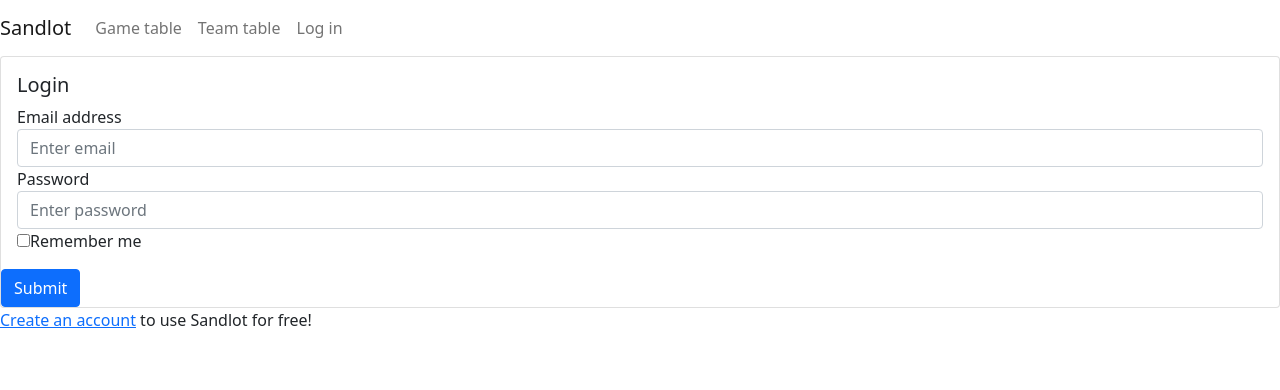
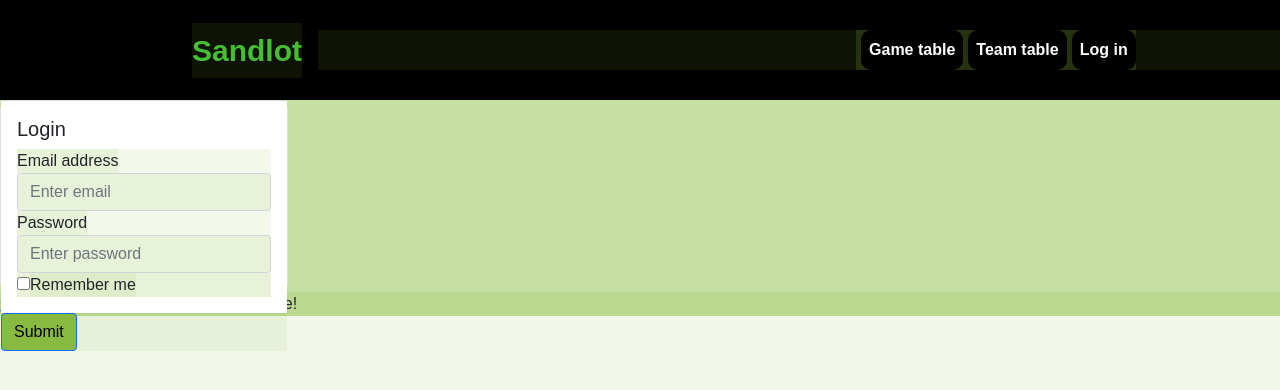
Before and after one commit to kaheiseki/sandlot, a React (Create React App) app: page /login in a window 1280 px wide. Shown: the top 390 px of the page. Built offline with nearby package versions, Linux system fonts and the light colour scheme; no server answers.

Commit message:
edit css

```diff
--- a/src/components/header/header.css
+++ b/src/components/header/header.css
@@ -1,5 +1,9 @@
-/* *{
-  font-family: 'Arial Rounded MT Bold',sans-serif;}
+*{
+  font-family: 'Arial Rounded MT Bold',sans-serif;
+}
+*:not(.header_outline){
+  background-color: rgba(136,185,64, 0.1) !important;
+}
 .header_outline{
   background-color: black !important;
 }
@@ -7,38 +11,33 @@
 .header_outline{
   height: 100px;
 }
+  /* Sandlot */
   .headerText{
     font-size: 40px;
     font-weight: bold;
     margin-left: 15%;
     color: #45be35 !important;
-
   }
-
   .headerText:hover{
-  color: #88b940 !important;
+    color: #45be35 !important;
     background: -webkit-linear-gradient(0deg, #40E0D0, #FF8C00, #FF0080);
     -webkit-background-clip: text;
     -webkit-text-fill-color: transparent;
   }
+
     .header_contents_outline{
       margin-right: 15%;
       margin-left: auto;
     }
-.mr-auto{
-  background-color: black !important;
-}
+      /* Game Table, Team Table, etc... */
       .headerContents{
-  background-color: black !important;
         font-size: 20px;
-  justify-content: flex-end;
-  float: right !important;
         border-radius: 10px;
-  outline: #3e3e3e;
         margin-left: 5px;
-  border: 10px;
         font-weight: bold;
+        background-color: #000000 !important;
         color: #ffffff !important;
+
       }
       .headerContents:hover{
         background-color: #45be35 !important;
@@ -58,4 +57,4 @@
         .headerContents{
           font-size: 15px;
         }
-} */
+      }
--- a/src/pages/index/gameinfo.css
+++ b/src/pages/index/gameinfo.css
@@ -1,8 +1,9 @@
-/* .gameInfoTitle{
+
+.gameInfoTitle{
   text-align: center;
   font-size: 40px;
   margin-top: 5px;
-} */
+}
 
 
 /* div.mb-2{
@@ -22,7 +23,7 @@
   width:400px;
 } */
 
-/* .gameinfo{
+.gameinfo{
   width:300px;
   height:200px;
   margin: 20px;
@@ -33,4 +34,33 @@ div.container{
   display:flex;
   flex-wrap:wrap;
   justify-content: center;
-} */
+}
+.infolist{
+  margin:50px;
+  display:flex;
+  flex-wrap:wrap;
+  justify-content: center;
+}
+
+.card{
+  width: 18rem;
+  height: 12rem;
+  border-radius: 10px;
+  background-color: #ffffff !important;
+}
+
+.card-body{
+  background-color: white !important;
+}
+
+.card-title{
+  background-color: white !important;
+}
+.card-text{
+  background-color: white !important;
+}
+
+.btn{
+  color: black;
+  background-color: #88b940 !important;
+}
--- a/src/pages/index/gameinfo.js
+++ b/src/pages/index/gameinfo.js
@@ -36,14 +36,14 @@ const GameInfo = () => {
   return(
     <div>
       <div className="gameInfoTitle">
-        試合一覧
+        Game Info
       </div>
       <div className="container">
         {games.map((game, index) => {
           return (
             <div>
               <div className="infolist" key={index}>
-                <Card style={{ width: '18rem' , height:"12rem",borderRadius:"10px"}}>
+                <Card>
                   <Card.Body>
                     <Card.Title>{game.name}</Card.Title>
                     <Card.Text>チーム人数: {game.count}</Card.Text>
```
Also changed, not shown: src/App.css (+1 -8 lines). Lines whose indentation alone changed are shown as unchanged.
